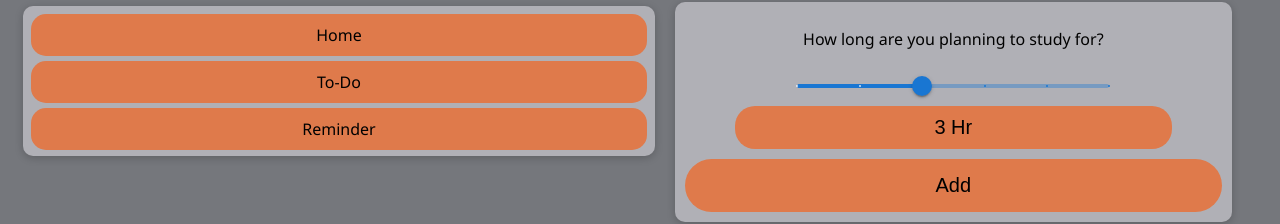
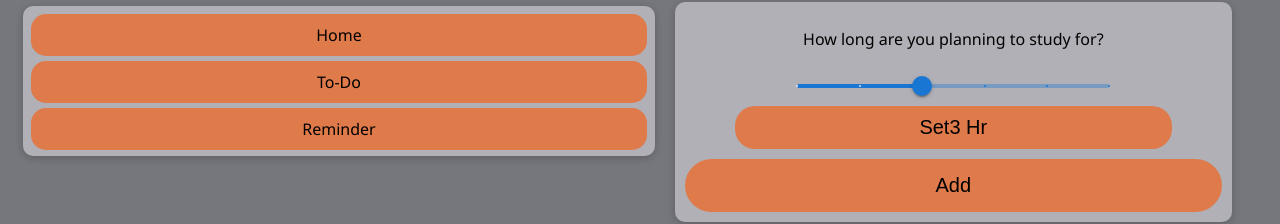
Before and after one commit to SarahMATU/ReTrackYourself, a React (Create React App) app in the folder re-track-yourself/: page /#/timerOption in a window 1280 px wide. Shown: the part 149-373 px from the top of the page. Built offline with nearby package versions, Linux system fonts and the light colour scheme.

Commit message:
Local storage (#5)
* IT worked

* removed unnessicary code

```diff
--- a/re-track-yourself/src/components/timer/timer.js
+++ b/re-track-yourself/src/components/timer/timer.js
@@ -1,16 +1,9 @@
 import React from "react";
-import { useState } from "react";
 import "./timer.css";
 
 function Timer() {
 
-	let [time, SetTime] = useState(2);
-
-	// React.useEffect(() => {
-	// 	window.electron.sendTimer().then(result => {
-	// 		SetTime(result);
-	// 	});
-	// }, []);
+	let time = localStorage.getItem("time");
 
 	// getTwoDigitValue = (value) => {
 	// 	if (value < 10) {
@@ -31,8 +24,6 @@ function Timer() {
 		console.log("Break");
 	}
 
-	console.log("Component Did Mount timer:", time);
-
 	return (
 		<div className="App">
 			<div>
@@ -50,9 +41,6 @@ function Timer() {
 					<button className="setButton" onClick={() => onBreak()}>
 						On Break
 					</button>
-					{/* <button className="setButton" onClick={() => genTime()}>
-						GetTime
-					</button> */}
 				</div>
 			</div>
 		</div>
--- a/re-track-yourself/src/pages/timerSettings.js
+++ b/re-track-yourself/src/pages/timerSettings.js
@@ -24,10 +24,10 @@ class TimerOption extends React.Component {
 
 	setTime() {
 		const setTime = this.state.time;
-		alert("Sending: " + setTime + " to the timer")
-		//window.electron.setTimer(setTime);
+		alert("Setting: " + setTime + " to the timer")
+		localStorage.setItem("time", setTime)
+		console.log(localStorage.getItem("time"));
 	}
-
 
 	render() {
 		return (
@@ -68,7 +68,7 @@ class TimerOption extends React.Component {
 								/>
 							</div>
 							<button className="showButton" onClick={this.setTime}>
-								{this.state.time + " Hr"}
+								{"Set" + this.state.time + " Hr"}
 							</button>
 							<button className="addButton" onClick={this.openTimerWindow}>
 								Add
--- a/re-track-yourself/webpack.config.js
+++ /dev/null
@@ -1,9 +0,0 @@
-module.exports = {
-    target: "node",
-    resolve: {
-        fallback : {
-            "path": require.resolve("path-browserify"),
-            "fs": false
-        }
-    }
-};
```
Also changed, not shown: re-track-yourself/public/electron.js (+0 -15 lines), re-track-yourself/public/preload.js (+1 -15 lines).
